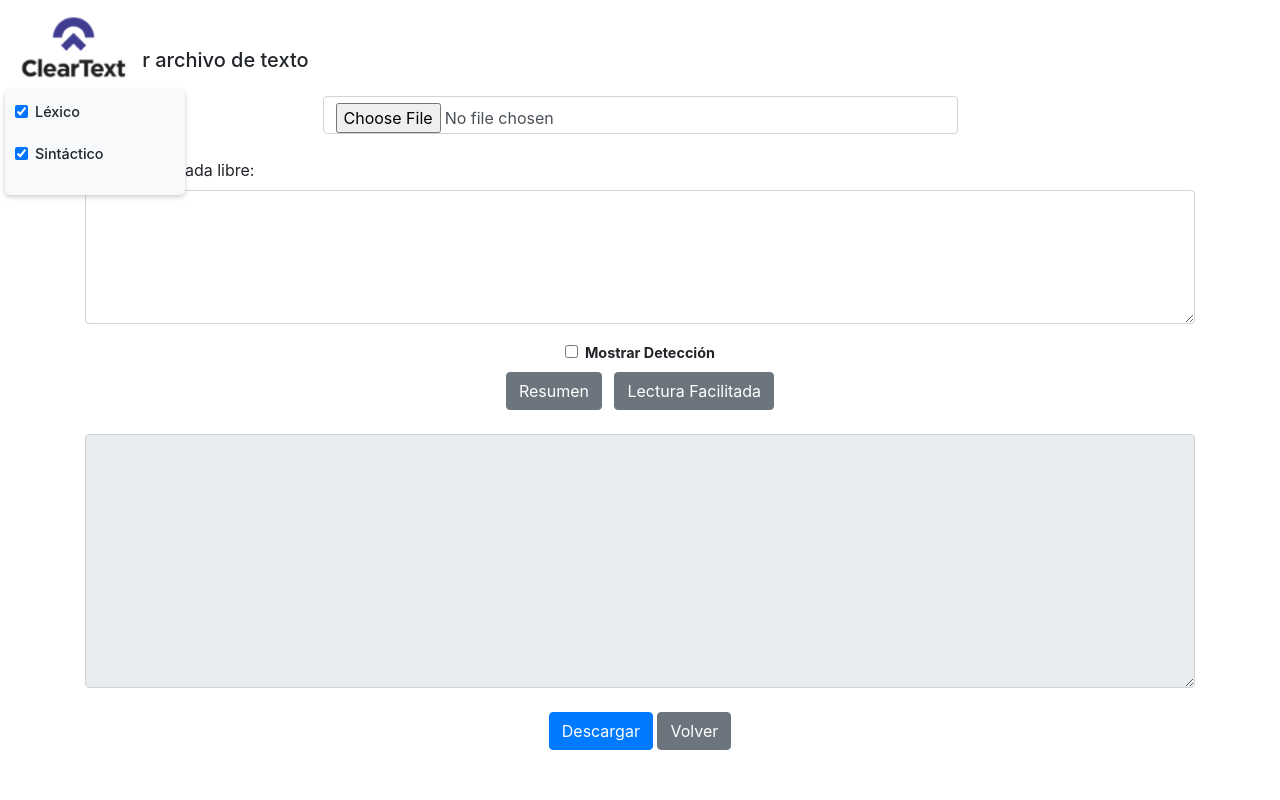
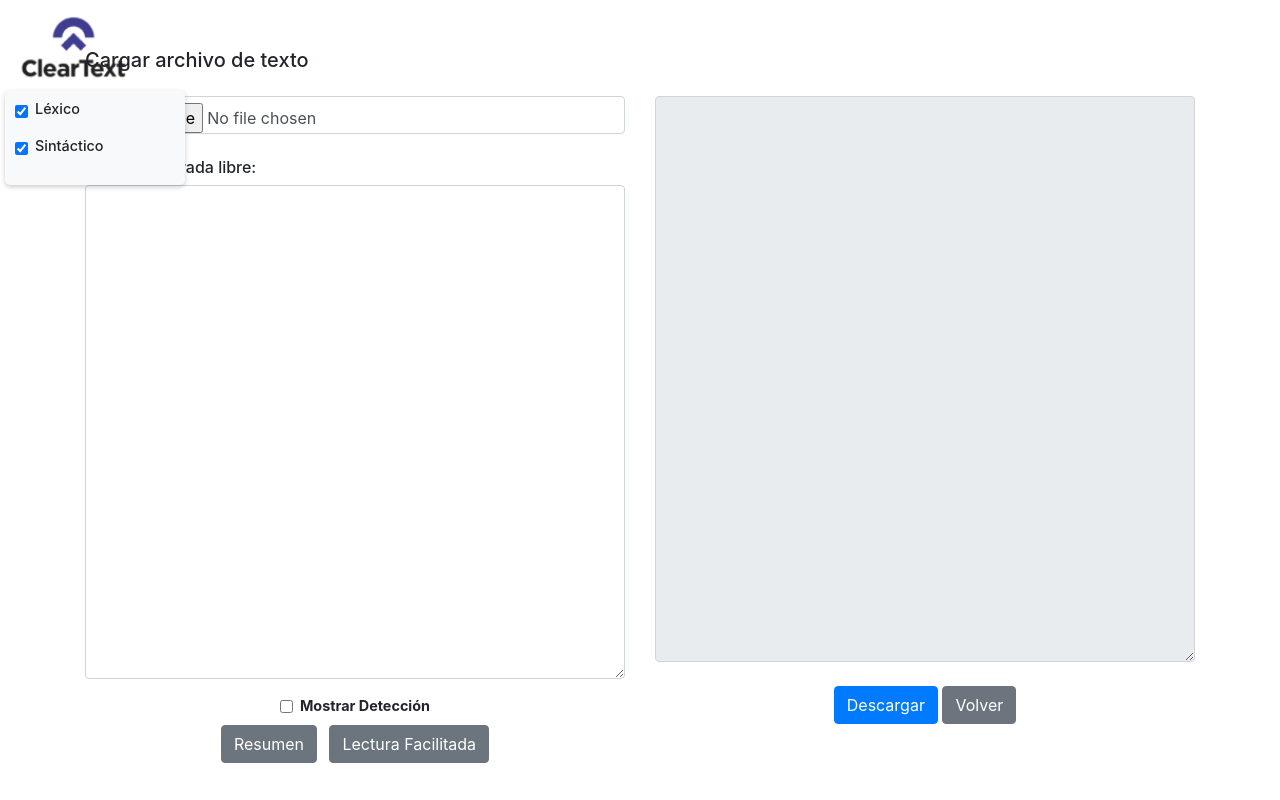
Before and after one commit to fpiqueres33/GPLSI_tools_simpletext, a Flask app: page / in a window 1280 px wide. Run offline with Flask 3, Linux system fonts and the light colour scheme; some libraries are stand-ins or nearby versions.

Commit message:
Mejora del html.

```diff
--- a/main.py
+++ b/main.py
@@ -56,8 +56,6 @@ def index():
                 result_text += "\n\nElementos detectados:\n" + str(detecciones)
 
 
-
-
         #Lógica para la generación de resumen
         elif action == 'resumen':
             clear_text_ts = ClearTextTS()
@@ -75,6 +73,7 @@ def index():
                 # Si no hay archivo, usa el texto ingresado directamente
                 result = clear_text_ts.generate_summary(input_text)
             result_text = result['summary']
+
 
     return render_template('index.html', result_text=result_text, input_text=input_text)
 
--- a/static/js/scripts.js
+++ b/static/js/scripts.js
@@ -1,4 +1,3 @@
-
 function downloadText() {
     var content = document.querySelector('textarea').value;
     var url = '/download?content=' + encodeURIComponent(content);
@@ -10,9 +9,7 @@
     document.querySelector('textarea').value = '';
 }
 
-
-
-    document.getElementById('useLexico').addEventListener('change', function() {
+document.getElementById('useLexico').addEventListener('change', function () {
     var checked = this.checked;
     toggleLexicoOptions(checked);
 });
@@ -25,7 +22,7 @@
     document.getElementById('useAbreviaturas').checked = checked;
 }
 
-    document.getElementById('useSintactico').addEventListener('change', function() {
+document.getElementById('useSintactico').addEventListener('change', function () {
     var checked = this.checked;
     toggleSintacticoOptions(checked);
     // Esta línea también controlará la visibilidad de las opciones detalladas
@@ -50,8 +47,7 @@
         checkboxes[i].checked = checked;
     }
 }
-
-    document.getElementById('useLexico').addEventListener('change', function() {
+document.getElementById('useLexico').addEventListener('change', function () {
     var checked = this.checked;
     toggleLexicoOptions(checked);
     // Controlar la visibilidad de las opciones detalladas léxicas
@@ -66,7 +62,7 @@
     document.getElementById('useAbreviaturas').checked = checked;
 }
 
-    document.getElementById('useSintactico').addEventListener('change', function() {
+document.getElementById('useSintactico').addEventListener('change', function () {
     var checked = this.checked;
     toggleSintacticoOptions(checked);
     // Controlar la visibilidad de las opciones detalladas sintácticas
@@ -92,13 +88,12 @@
     }
 }
 
-
 // Función para marcar el botón seleccionado
 function markSelected(button) {
     var buttons = document.querySelectorAll('.btn');
 
     // Iterar sobre todos los botones
-    buttons.forEach(function(btn) {
+    buttons.forEach(function (btn) {
         // Remover la clase 'selected-button' de todos los botones
         btn.classList.remove('selected-button');
     });
@@ -110,8 +105,51 @@ function markSelected(button) {
     localStorage.setItem('selectedButton', button.value);
 }
 
-// Función para inicializar el estado del botón seleccionado al cargar la página
+// Función para limpiar el área de texto
+function clearTextArea() {
+    document.querySelector('textarea').value = '';
+}
+
+// Escuchar eventos de cambio en los botones y marcar el botón seleccionado
+document.querySelectorAll('.btn').forEach(function (button) {
+    button.addEventListener('click', function () {
+        markSelected(button);
+    });
+});
+
+
+// Escuchar tipo de botón marcado para cambiar color de marco
+function prepareBorderChange() {
+    // Esta función ahora solo prepara el cambio de estilo
+    // El envío del formulario se maneja de manera predeterminada
+    window.addEventListener('submit', function() {
+        changeBorder('simplify');
+    });
+}
+
+// Al aplicar el estilo
+function changeBorder(value) {
+    var textarea = document.getElementById('resultText');
+    if (value === 'simplify') {
+        textarea.style.borderColor = 'darkblue';
+        localStorage.setItem('borderStyleApplied', 'true');
+    }
+}
+
+function resetBorder() {
+    var textarea = document.getElementById('resultText');
+    textarea.style.borderColor = ''; // Restablece el color del borde al predeterminado
+}
+
 window.onload = function() {
+    // Aplicar el estilo del borde si fue almacenado en localStorage
+    var borderStyleApplied = localStorage.getItem('borderStyleApplied');
+    if (borderStyleApplied === 'true') {
+        var textarea = document.getElementById('resultText');
+        textarea.style.borderColor = 'darkblue';
+    }
+
+    // Marcar el botón seleccionado si su valor fue almacenado en localStorage
     var selectedButtonValue = localStorage.getItem('selectedButton');
     if (selectedButtonValue) {
         var selectedButton = document.querySelector('button[value="' + selectedButtonValue + '"]');
@@ -119,16 +157,4 @@ window.onload = function() {
             selectedButton.classList.add('selected-button');
         }
     }
-}
-
-// Función para limpiar el área de texto
-function clearTextArea() {
-    document.querySelector('textarea').value = '';
-}
-
-// Escuchar eventos de cambio en los botones y marcar el botón seleccionado
-document.querySelectorAll('.btn').forEach(function(button) {
-    button.addEventListener('click', function() {
-        markSelected(button);
-    });
-});
+};
--- a/templates/index.html
+++ b/templates/index.html
@@ -1,4 +1,3 @@
-<!DOCTYPE html>
 <html lang="en">
 <head>
     <meta charset="UTF-8">
@@ -18,19 +17,19 @@
     </div>
 </div>
 <div class="container mt-5">
+    <div class="row">
+        <div class="col-md-6">
             <h5 class="mb-4">Cargar archivo de texto</h5>
             <form action="/" class="mb-3" enctype="multipart/form-data" method="post">
-        <div class="row">
-            <div class="col-md-7 mx-auto">
+                <div class="form-group">
                     <input class="form-control mb-4" name="file" type="file">
-            </div>
                 </div>
                 <!-- Textarea para entrada de texto directa -->
                 <div class="form-group">
-            <label for="inputText">Texto de entrada libre:</label>
-            <textarea class="form-control" id="inputText" name="inputText" rows="5">{{ input_text }}</textarea>
+                    <h6 label
+                        for="inputText">Texto de entrada libre:</h6 label>
+                    <textarea class="form-control" id="inputText" name="inputText" rows="20">{{ input_text }}</textarea>
                 </div>
-
                 <!-- Añadir aquí las casillas de verificación -->
                 <div class="options-container">
                     <!-- Grupo Léxico -->
@@ -40,7 +39,8 @@
                     </div>
                     <div id="optionsLexico" style="display:none">
                         <div class="form-check form-check-inline">
-                    <input class="form-check-input" type="checkbox" id="useAdverbios" name="useAdverbios" checked>
+                            <input class="form-check-input" type="checkbox" id="useAdverbios" name="useAdverbios"
+                                   checked>
                             <label class="form-check-label" for="useAdverbios">Adverbios</label>
                         </div>
 
@@ -53,11 +53,13 @@
                             <label class="form-check-label" for="useRomanos">Romanos</label>
                         </div>
                         <div class="form-check form-check-inline">
-                    <input class="form-check-input" type="checkbox" id="useSuperlativos" name="useSuperlativos" checked>
+                            <input class="form-check-input" type="checkbox" id="useSuperlativos" name="useSuperlativos"
+                                   checked>
                             <label class="form-check-label" for="useSuperlativos">Superlativos</label>
                         </div>
                         <div class="form-check form-check-inline">
-                    <input class="form-check-input" type="checkbox" id="useAbreviaturas" name="useAbreviaturas" checked>
+                            <input class="form-check-input" type="checkbox" id="useAbreviaturas" name="useAbreviaturas"
+                                   checked>
                             <label class="form-check-label" for="useAbreviaturas">Abreviaturas</label>
                         </div>
                     </div>
@@ -67,15 +69,19 @@
                     </div>
                     <div id="optionsSintactico" style="display:none">
                         <div class="form-check form-check-inline">
-                    <input class="form-check-input" type="checkbox" id="useImpersonal" name="useImpersonal" checked>
+                            <input class="form-check-input" type="checkbox" id="useImpersonal" name="useImpersonal"
+                                   checked>
                             <label class="form-check-label" for="useImpersonal">Impersonal</label>
                         </div>
                         <div class="form-check form-check-inline">
-                    <input class="form-check-input" type="checkbox" id="useComplejos" name="useComplejos" checked>
+                            <input class="form-check-input" type="checkbox" id="useComplejos" name="useComplejos"
+                                   checked>
                             <label class="form-check-label" for="useComplejos">Complejos</label>
                         </div>
                         <div class="form-check form-check-inline">
-                    <input class="form-check-input" type="checkbox" id="useNominalizacion" name="useNominalizacion" checked>
+                            <input class="form-check-input" type="checkbox" id="useNominalizacion"
+                                   name="useNominalizacion"
+                                   checked>
                             <label class="form-check-label" for="useNominalizacion">Nominalizacion</label>
                         </div>
                     </div>
@@ -88,20 +94,28 @@
                     </label>
                 </div>
                 <div class="text-center">
-            <button class="btn btn-secondary mr-2" name="action" type="submit" value="resumen" onclick="markSelected(this)">Resumen</button>
-            <button class="btn btn-secondary" name="action" type="submit" value="simplify" onclick="markSelected(this)">Lectura Facilitada</button>
+                    <button class="btn btn-secondary mr-2" name="action" type="submit" value="resumen"
+                            onclick="resetBorder();">Resumen
+                    </button>
+                    <button class="btn btn-secondary" name="action" type="submit" value="simplify"
+                            onclick="prepareBorderChange();">Lectura Facilitada
+                    </button>
+
 
                 </div>
             </form>
-    <!-- Textarea para mostrar resultados -->
-    <div class="text-center mt-4">
-        <textarea class="form-control" readonly rows="10">{{ result_text }}</textarea>
+        </div>
+        <!-- Textarea para mostrar resultados en columnsa -->
+        <div class="col-md-6 mt-5">
+            <div class="text-center>">
+                <textarea class="form-control" id="resultText" readonly rows="23">{{ result_text }}</textarea>
             </div>
             <div class="text-center mt-4">
                 <button onclick="downloadText()" class="btn btn-primary">Descargar</button>
                 <a href="/" class="btn btn-secondary">Volver</a>
             </div>
-
+        </div>
+    </div>
 
     <script src="https://code.jquery.com/jquery-3.3.1.slim.min.js"></script>
     <script src="https://stackpath.bootstrapcdn.com/bootstrap/4.3.1/js/bootstrap.min.js"></script>
```
Also changed, not shown: static/script/scripts.js (+13 -0 lines). Lines whose indentation alone changed are shown as unchanged.
